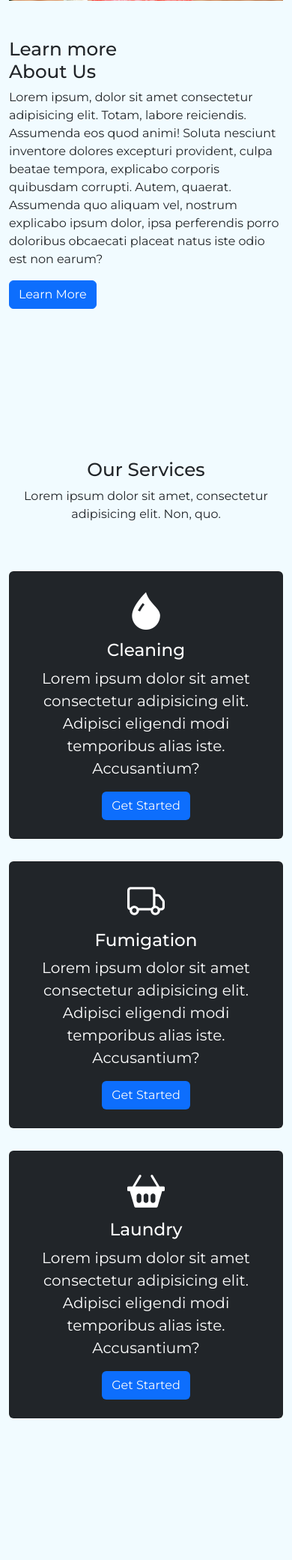
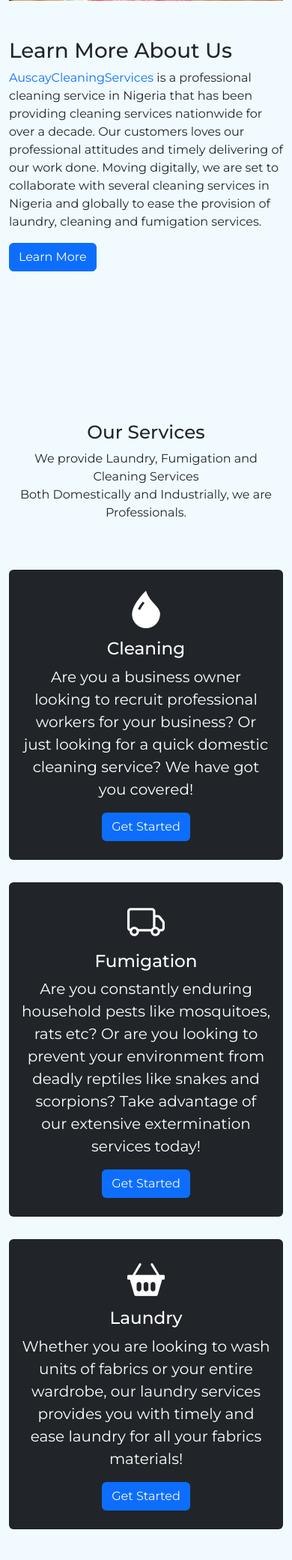
Before and after one commit to auscay/auscaycleaning, a PHP site: page / in a window 390 px wide. Shown: the part 1197-3278 px from the top of the page at 75% size. Run offline with PHP 8.4, Linux system fonts and the light colour scheme; some libraries are stand-ins or nearby versions.

Commit message:
edited all the texts on the homepage

```diff
--- a/index.html
+++ b/index.html
@@ -51,7 +51,7 @@
 				<img alt="..." class="d-block w-100" src="img/laundry1.jpg">
 				<div class="carousel-caption">
 					<h5>Laundry Services</h5>
-					<p>Lorem ipsum dolor sit amet, consectetur adipisicing elit. Maxime, nulla, tempore. Deserunt excepturi quas vero.</p>
+					<p>Give your clothes professional laundry treatment with our timely laundry services. Take advantage of our free pickup and delivery anywhere around your city. Click the button below to place your order in less than a minute. </p>
 					<p><a class="btn btn-primary mt-3" href="#">Place Order</a></p>
 				</div>
 			</div>
@@ -59,7 +59,7 @@
 				<img alt="..." class="d-block w-100" src="img/cleaning1.jpg">
 				<div class="carousel-caption">
 					<h5>Cleaning Services</h5>
-					<p>Lorem ipsum dolor sit amet, consectetur adipisicing elit. Maxime, nulla, tempore. Deserunt excepturi quas vero.</p>
+					<p>Cleaning gets better when done in a professionaal manner. Our professional cleaners utilizes healthy antiseptics to give your houses, offices and environs a clean look. Click the button below to order professional cleaners around you.</p>
 					<p><a class="btn btn-primary mt-3" href="#">Place Order</a></p>
 				</div>
 			</div>
@@ -67,7 +67,7 @@
 				<img alt="..." class="d-block w-100" src="img/fumgation1.jpg">
 				<div class="carousel-caption">
 					<h5>Fumigation & Extermination</h5>
-					<p>Lorem ipsum dolor sit amet, consectetur adipisicing elit. Maxime, nulla, tempore. Deserunt excepturi quas vero.</p>
+					<p>Our fumigation services ensures household pests and rodents are exterminated from your house. Our extensive extermination services keeps your environs free from deadly reptiles. Click to order for fumigation services around you</p>
 					<p><a class="btn btn-primary mt-3" href="#">Place Order</a></p>
 				</div>
 			</div>
@@ -81,9 +81,9 @@
 				</div>
 				<div class="col-lg-8 col-md-12 col-12 ps-lg-5 mt-md-5">
 					<div class="about-text">
-						<h2>Learn more<br>
-						About Us</h2>
-						<p>Lorem ipsum, dolor sit amet consectetur adipisicing elit. Totam, labore reiciendis. Assumenda eos quod animi! Soluta nesciunt inventore dolores excepturi provident, culpa beatae tempora, explicabo corporis quibusdam corrupti. Autem, quaerat. Assumenda quo aliquam vel, nostrum explicabo ipsum dolor, ipsa perferendis porro doloribus obcaecati placeat natus iste odio est non earum?</p><a class="btn btn-primary" href="#">Learn More</a>
+						<h1>Learn More
+						About Us</h1>
+						<p> <span class="text-primary">AuscayCleaningServices</span> is a professional cleaning service in Nigeria that has been providing cleaning services nationwide for over a decade. Our customers loves our professional attitudes and timely delivering of our work done. Moving digitally, we are set to collaborate with several cleaning services in Nigeria and globally to ease the provision of laundry, cleaning and fumigation services.</p><a class="btn btn-primary" href="#">Learn More</a>
 					</div>
 				</div>
 			</div>
@@ -96,8 +96,8 @@
 				<div class="col-md-12">
 					<div class="section-header text-center pb-5">
 						<h2>Our Services</h2>
-						<p>Lorem ipsum dolor sit amet, consectetur<br>
-						adipisicing elit. Non, quo.</p>
+						<p>We provide Laundry, Fumigation and Cleaning Services<br>
+						Both Domestically and Industrially, we are Professionals.</p>
 					</div>
 				</div>
 			</div>
@@ -107,7 +107,7 @@
 						<div class="card-body">
 							<i class="bi bi-droplet-fill"></i>
 							<h3 class="card-title">Cleaning</h3>
-							<p class="lead">Lorem ipsum dolor sit amet consectetur adipisicing elit. Adipisci eligendi modi temporibus alias iste. Accusantium?</p><button class="btn bg-primary text-light">Get Started</button>
+							<p class="lead">Are you a business owner looking to recruit professional workers for your business? Or just looking for a quick domestic cleaning service? We have got you covered! </p><button class="btn bg-primary text-light">Get Started</button>
 						</div>
 					</div>
 				</div>
@@ -116,7 +116,7 @@
 						<div class="card-body">
 							<i class="bi bi-truck"></i>
 							<h3 class="card-title">Fumigation</h3>
-							<p class="lead">Lorem ipsum dolor sit amet consectetur adipisicing elit. Adipisci eligendi modi temporibus alias iste. Accusantium?</p><button class="btn bg-primary text-light">Get Started</button>
+							<p class="lead">Are you constantly enduring household pests like mosquitoes, rats etc? Or are you looking to prevent your environment from deadly reptiles like snakes and scorpions? Take advantage of our extensive extermination services today!  </p><button class="btn bg-primary text-light">Get Started</button>
 						</div>
 					</div>
 				</div>
@@ -125,7 +125,7 @@
 						<div class="card-body">
 							<i class="bi bi-basket2-fill"></i>
 							<h3 class="card-title">Laundry</h3>
-							<p class="lead">Lorem ipsum dolor sit amet consectetur adipisicing elit. Adipisci eligendi modi temporibus alias iste. Accusantium?</p><button class="btn bg-primary text-light">Get Started</button>
+							<p class="lead">Whether you are looking to wash units of fabrics or your entire wardrobe, our laundry services provides you with timely and ease laundry for all your fabrics materials!</p><button class="btn bg-primary text-light">Get Started</button>
 						</div>
 					</div>
 				</div>
@@ -139,8 +139,8 @@
 				<div class="col-md-12">
 					<div class="section-header text-center pb-5">
 						<h2>Our Projects</h2>
-						<p>Lorem ipsum dolor sit amet, consectetur<br>
-						adipisicing elit. Non, quo.</p>
+						<p>In addition to our professional cleaning, laundry and fumigation;<br>
+						We are partnering with other services to improve the cleaning industry as a whole</p>
 					</div>
 				</div>
 			</div>
@@ -150,7 +150,7 @@
 						<div class="card-body text-dark">
 							<div class="img-area mb-4"><img alt="" class="img-fluid" src="img/aboutus.jpg"></div>
 							<h3 class="card-title">Collaboration</h3>
-							<p class="lead">Lorem ipsum dolor sit amet consectetur adipisicing elit. Adipisci eligendi modi temporibus alias iste. Accusantium?</p><button class="btn bg-primary text-light">Learn More</button>
+							<p class="lead">We set to work with other cleaning services globally to improve the cleaning industry as a whole.</p><button class="btn bg-primary text-light">Learn More</button>
 						</div>
 					</div>
 				</div>
@@ -159,7 +159,7 @@
 						<div class="card-body text-dark">
 							<div class="img-area mb-4"><img alt="" class="img-fluid" src="img/access.jpg"></div>
 							<h3 class="card-title">Accessibility</h3>
-							<p class="lead">Lorem ipsum dolor sit amet consectetur adipisicing elit. Adipisci eligendi modi temporibus alias iste. Accusantium?</p><button class="btn bg-primary text-light">Learn More</button>
+							<p class="lead">Our long term goal is to make professional cleaning accessible till the local level through the use of reasonable subscription plans.</p><button class="btn bg-primary text-light">Learn More</button>
 						</div>
 					</div>
 				</div>
@@ -168,7 +168,7 @@
 						<div class="card-body text-dark">
 							<div class="img-area mb-4"><img alt="" class="img-fluid" src="img/money.jpg"></div>
 							<h3 class="card-title">Affordability</h3>
-							<p class="lead">Lorem ipsum dolor sit amet consectetur adipisicing elit. Adipisci eligendi modi temporibus alias iste. Accusantium?</p><button class="btn bg-primary text-light">Learn More</button>
+							<p class="lead">Professional cleaning services should be available to every individual in the society irrespective of who they are. Our goal is to make cleaning services affordable if not completely free.</p><button class="btn bg-primary text-light">Learn More</button>
 						</div>
 					</div>
 				</div>
@@ -182,8 +182,8 @@
 				<div class="col-md-12">
 					<div class="section-header text-center pb-5">
 						<h2>Testimonials</h2>
-						<p>Lorem ipsum dolor sit amet, consectetur<br>
-						adipisicing elit. Non, quo.</p>
+						<p>Here are some things our customer have to say about us.<br>
+						</p>
 					</div>
 				</div>
 			</div>
@@ -192,9 +192,8 @@
 					<div class="card text-center">
 						<div class="card-body">
 							<img alt="" class="img-fluid rounded-circle" src="img/team-1.jpg">
-							<h3 class="card-title py-2">Jack Wilson</h3>
-							<p class="card-text">Lorem ipsum, dolor sit amet consectetur adipisicing elit. Sequi ipsam nostrum illo tempora esse quibusdam.</p>
-							<p class="socials"><i class="bi bi-twitter text-dark mx-1"></i> <i class="bi bi-facebook text-dark mx-1"></i> <i class="bi bi-linkedin text-dark mx-1"></i> <i class="bi bi-instagram text-dark mx-1"></i></p>
+							<h3 class="card-title py-2">David</h3>
+							<p class="card-text">"The cleaning agents AuscayCleaningServices provided me were really hardworking and highly professional. I highly recommend AuscayCleaningServices professional cleaners if you need help with domestic or industrial cleaning."</p>
 						</div>
 					</div>
 				</div>
@@ -202,9 +201,8 @@
 					<div class="card text-center">
 						<div class="card-body">
 							<img alt="" class="img-fluid rounded-circle" src="img/team-2.jpg">
-							<h3 class="card-title py-2">Jack Wilson</h3>
-							<p class="card-text">Lorem ipsum, dolor sit amet consectetur adipisicing elit. Sequi ipsam nostrum illo tempora esse quibusdam.</p>
-							<p class="socials"><i class="bi bi-twitter text-dark mx-1"></i> <i class="bi bi-facebook text-dark mx-1"></i> <i class="bi bi-linkedin text-dark mx-1"></i> <i class="bi bi-instagram text-dark mx-1"></i></p>
+							<h3 class="card-title py-2">Elizabeth</h3>
+							<p class="card-text">"I was going through tough times dealing with a lotofhousehold pests. AuscayCleaningServices swooped a 2-day extermination activity and now I cannot find a single rat or cockroaches in my house. AuscayCleaningServices literally saved me, I am grateful!"</p>
 						</div>
 					</div>
 				</div>
@@ -212,9 +210,8 @@
 					<div class="card text-center">
 						<div class="card-body">
 							<img alt="" class="img-fluid rounded-circle" src="img/team-3.jpg">
-							<h3 class="card-title py-2">Jack Wilson</h3>
-							<p class="card-text">Lorem ipsum, dolor sit amet consectetur adipisicing elit. Sequi ipsam nostrum illo tempora esse quibusdam.</p>
-							<p class="socials"><i class="bi bi-twitter text-dark mx-1"></i> <i class="bi bi-facebook text-dark mx-1"></i> <i class="bi bi-linkedin text-dark mx-1"></i> <i class="bi bi-instagram text-dark mx-1"></i></p>
+							<h3 class="card-title py-2">Ekong</h3>
+							<p class="card-text">"AuscayCleaningServices literally does more than they charge. Their prices are affordable and their services areexceptional. I cannot stop referring you guys to my friends."</p>
 						</div>
 					</div>
 				</div>
@@ -222,9 +219,9 @@
 					<div class="card text-center">
 						<div class="card-body">
 							<img alt="" class="img-fluid rounded-circle" src="img/team-4.jpg">
-							<h3 class="card-title py-2">Jack Wilson</h3>
-							<p class="card-text">Lorem ipsum, dolor sit amet consectetur adipisicing elit. Sequi ipsam nostrum illo tempora esse quibusdam.</p>
-							<p class="socials"><i class="bi bi-twitter text-dark mx-1"></i> <i class="bi bi-facebook text-dark mx-1"></i> <i class="bi bi-linkedin text-dark mx-1"></i> <i class="bi bi-instagram text-dark mx-1"></i></p>
+							<h3 class="card-title py-2">Murife</h3>
+							<p class="card-text">"AuscayCleaningServices timeliness is underrated! I have been using you guys for 6 years and I really appreciate what you guys do for the cleaning industry"</p>
+
 						</div>
 					</div>
 				</div>
@@ -238,8 +235,8 @@
 				<div class="col-md-12">
 					<div class="section-header text-center pb-5">
 						<h2>Contact Us</h2>
-						<p>Lorem ipsum dolor sit amet, consectetur<br>
-						adipisicing elit. Non, quo.</p>
+						<p>Text us directly on WhatsApp Business<br>
+						Or follow us on any of our social media handles.</p>
 					</div>
 				</div>
 			</div>
@@ -257,8 +254,8 @@
                 <div class="col-lg-3 col-sm-6">
                     <div class="single-box">
                         <img src="img/logo.png" alt="">
-                    <p>Lorem ipsum dolor, sit amet consectetur adipisicing elit. Quam repellendus sunt praesentium aspernatur iure molestias.</p>
-                    <h3>We Accect</h3>
+                    <p>Our services are highly affordable and accessible.</p>
+                    <h3>We Accept</h3>
                     <div class="card-area">
                             <i class="fa fa-cc-visa"></i>
                             <i class="fa fa-credit-card"></i>
@@ -269,34 +266,31 @@
                 </div>
                 <div class="col-lg-3 col-sm-6">
                     <div class="single-box">
-                        <h2>Cleaning</h2>
+                        <h2>Longterm Goals</h2>
                     <ul>
-                        <li><a href="#">Web Hosting</a></li>
-                        <li><a href="#">Cloud Hosting</a></li>
-                        <li><a href="#">CMS Hosting</a></li>
-                        <li><a href="#">WordPress Hosting</a></li>
-                        <li><a href="#">Email Hosting</a></li>
-                        <li><a href="#">VPS Hosting</a></li>
+                        <li><a href="#">Collaboration</a></li>
+                        <li><a href="#">Accessibility</a></li>
+                        <li><a href="#">Affordability</a></li>
+                        <li><a href="#">Customer Relations</a></li>
                     </ul>
                     </div>
                 </div>
                 <div class="col-lg-3 col-sm-6">
                     <div class="single-box">
-                        <h2>Laundry</h2>
+                        <h2>Current Services</h2>
                     <ul>
-                        <li><a href="#">Web Domain</a></li>
-                        <li><a href="#">Cloud Domain</a></li>
-                        <li><a href="#">CMS Domain</a></li>
-                        <li><a href="#">WordPress Domain</a></li>
-                        <li><a href="#">Email Domain</a></li>
-                        <li><a href="#">VPS Domain</a></li>
+                        <li><a href="#">Cleaning</a></li>
+                        <li><a href="#">Fumigation</a></li>
+                        <li><a href="#">Laundry</a></li>
+                        <li><a href="#">Pickup</a></li>
+                        <li><a href="#">Delivery</a></li>
                     </ul>
                     </div>
                 </div>
                 <div class="col-lg-3 col-sm-6">
                     <div class="single-box">
-                        <h2>Fumigation</h2>
-                        <p>Lorem, ipsum dolor sit amet consectetur adipisicing elit. Consequuntur doloremque earum similique fugiat nobis. Facere?</p>
+                        <h2>Talk To Us Directly</h2>
+                        <p>Send us a message directly for concerns, testimonials or sponsorship.</p>
                         <div class="input-group mb-3">
                             <input type="text" class="form-control" placeholder="Recipient's username" aria-label="Enter your Email ..." aria-describedby="basic-addon2">
                             <span class="input-group-text" id="basic-addon2"><i class="fa fa-long-arrow-right"></i></span>
--- a/style.css
+++ b/style.css
@@ -71,6 +71,7 @@ body {
 }
 .w-100 {
 	height: 100vh;
+    max-width: 100%;
 }
 .navbar-toggler {
 	padding: 1px 5px;
@@ -109,7 +110,7 @@ body {
 		text-align: center;
 	}
 	.carousel-caption {
-		bottom: 125px;
+		bottom: 250px;
 	}
 	.carousel-caption h5 {
 		font-size: 17px;
@@ -129,6 +130,7 @@ body {
 	.card {
 		margin-bottom: 30px;
 	}
+
 }
 footer {
 	background: #101010;
```
